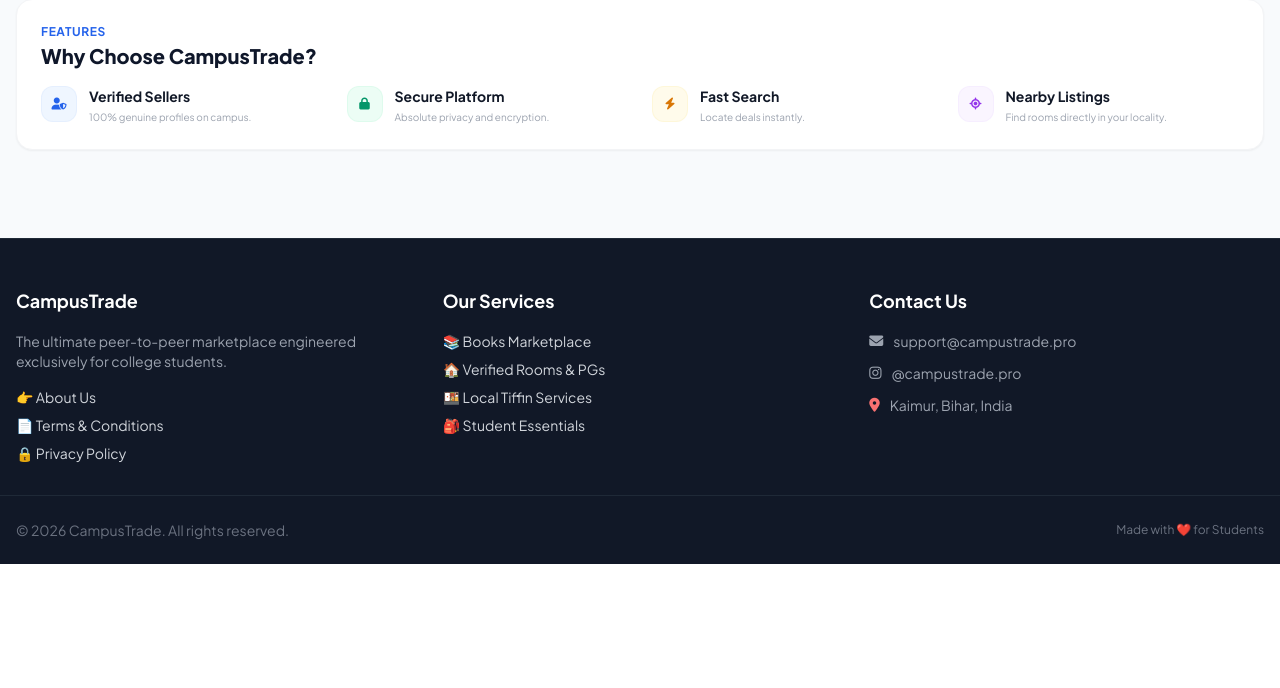
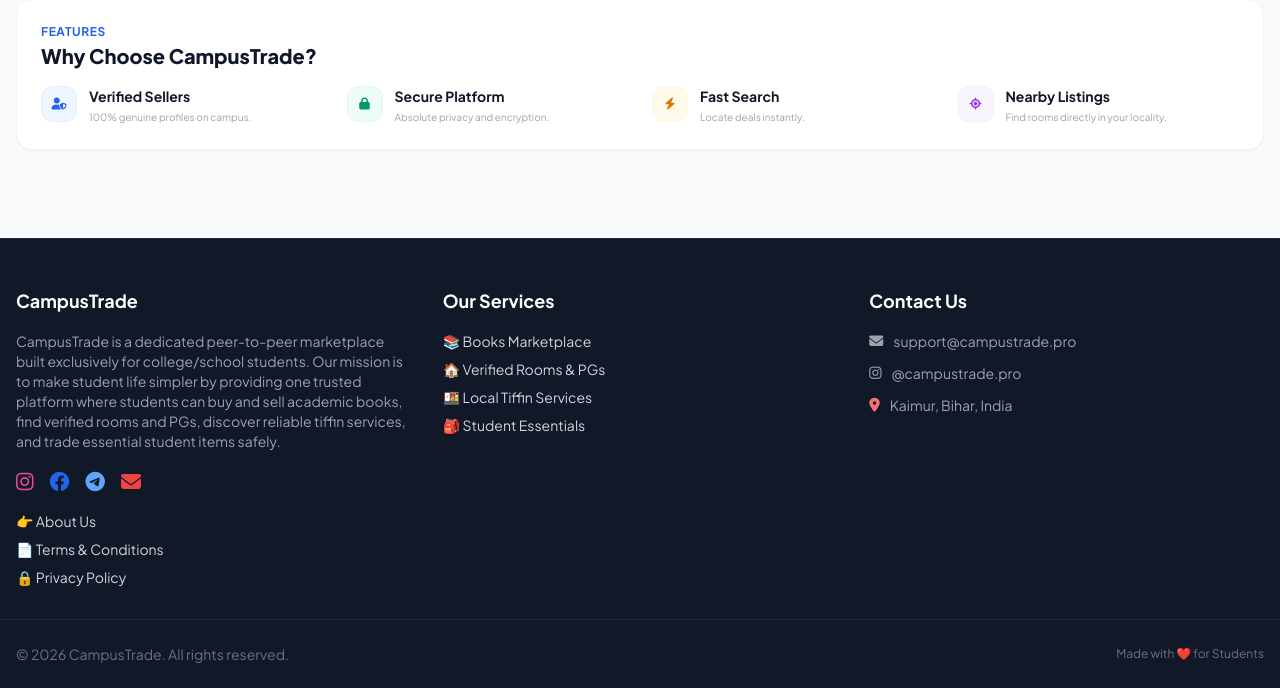
Before and after one commit to priyanshu1815/CampusTrade, a Flask app: page / in a window 1280 px wide. Shown: the part 657-1345 px from the top of the page. Before the commit the page ends 1221 px from the top, so only its background shows below. Run offline with Flask 3, Linux system fonts and the light colour scheme; data that the repository does not hold is empty; some libraries are stand-ins or nearby versions.

Commit message:
Update footer with social icons and policies

```diff
--- a/templates/index.html
+++ b/templates/index.html
@@ -256,8 +256,26 @@
     <div class="max-w-7xl mx-auto px-4 grid grid-cols-1 md:grid-cols-3 gap-8">
         <div>
             <h3 class="text-white text-lg font-bold mb-4">CampusTrade</h3>
-            <p class="text-gray-400 text-sm mb-4">The ultimate peer-to-peer marketplace engineered exclusively for
-                college students.</p>
+            <!-- Updated Description -->
+            <p class="text-gray-400 text-sm mb-4">
+                CampusTrade is a dedicated peer-to-peer marketplace built exclusively for college/school students. Our
+                mission is to make student life simpler by providing one trusted platform where students can buy and
+                sell academic books, find verified rooms and PGs, discover reliable tiffin services, and trade essential
+                student items safely.
+            </p>
+
+            <!-- Added Social Icons -->
+            <div class="flex gap-4 mb-4">
+                <a href="https://www.instagram.com/campustrade.pro?igsh=MTcxOTdxdHJnMnU4dw==" target="_blank"
+                    class="text-pink-500 text-xl hover:text-white"><i class="fa-brands fa-instagram"></i></a>
+                <a href="https://www.facebook.com/share/1JPYraYjwj/" target="_blank"
+                    class="text-blue-600 text-xl hover:text-white"><i class="fa-brands fa-facebook"></i></a>
+                <a href="https://t.me/campustrade" target="_blank" class="text-blue-400 text-xl hover:text-white"><i
+                        class="fa-brands fa-telegram"></i></a>
+                <a href="mailto:support@campustrade.pro" class="text-red-500 text-xl hover:text-white"><i
+                        class="fa-solid fa-envelope"></i></a>
+            </div>
+
             <ul class="space-y-2 text-sm">
                 <li><a href="/about" class="hover:text-indigo-400 transition-colors">👉 About Us</a></li>
                 <li><a href="/terms" class="hover:text-indigo-400 transition-colors">📄 Terms & Conditions</a></li>
```
